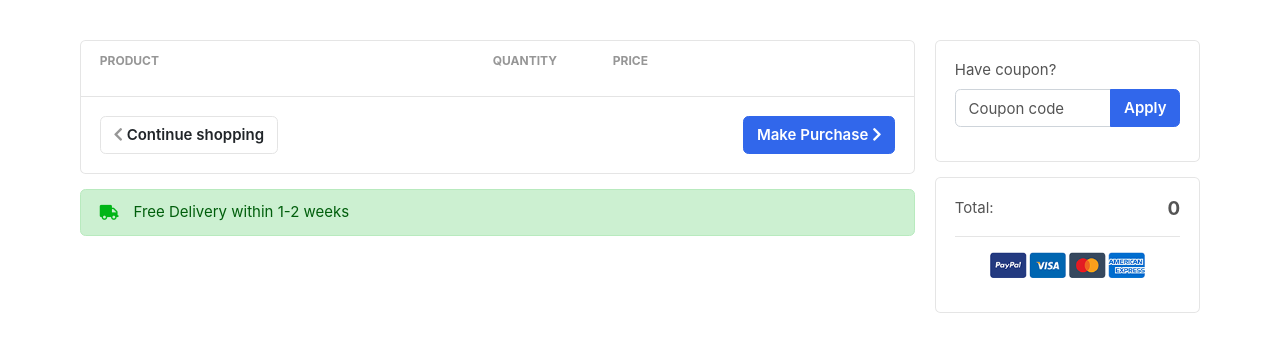
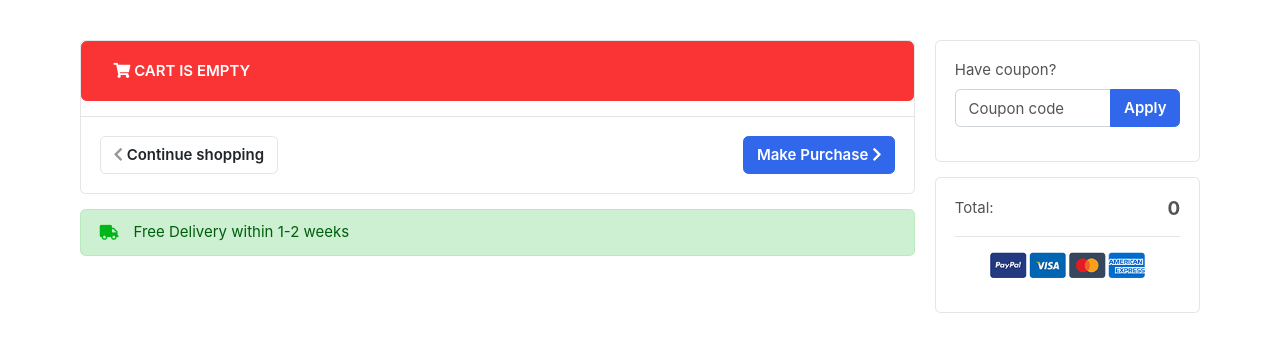
Before and after one commit to Vaibhav2215123/ecomm, a Django app: page /accounts/cart/ in a window 1280 px wide. Shown: the part 117-469 px from the top of the page. Run offline with Django 4.2, Linux system fonts and the light colour scheme; a user stored in the database is signed in; data comes from the database, SQL or seed files in the repository; both versions use the stored data as it was after the commit; lists and menus that the app fills with data are empty; some libraries are stand-ins or nearby versions; some web fonts are replaced.

Commit message:
trial commit

```diff
--- a/templates/accounts/cart.html
+++ b/templates/accounts/cart.html
@@ -6,9 +6,8 @@
         <div class="row">
             <main class="col-md-9">
                 <div class="card">
-
-                    <table class="table table-borderless table-shopping-cart">
-                        <thead class="text-muted">
+                    <table class="table table-borderless table-shopping-cart " width="100%">
+                        <thead class="text-muted" id="cartThead">
                             <tr class="small text-uppercase">
                                 <th scope="col">Product</th>
                                 <th scope="col" width="120">Quantity</th>
@@ -16,28 +15,29 @@
                                 <th scope="col" class="text-right" width="200"> </th>
                             </tr>
                         </thead>
-                        <tbody>
+                        <tbody id="cartTbody">
+                            <tr id="emptyCart" class="col-md btn btn-danger" data-aos="zoom-in">
+                                <td>
+                                    <p><i class="fa fa-shopping-cart"></i> CART IS EMPTY </p>
+                                </td>
+                            </tr>
                             {% for cart_item in cart.cart_items.all %}
-                                {% if '{{request.user.profile.get_cart_count}}' is 0 %}
-                                <tr>Cart is Empty</tr>
-                                {% else %}
                             <tr>
                                 <td>
                                     <figure class="itemside">
-                                            <div class="aside"><img src="/media/{{cart_item.product.product_images.first.image}}"
+                                        <div class="aside"><img
+                                                src="/media/{{cart_item.product.product_images.first.image}}"
                                                 class="img-sm">
                                         </div>
                                         <figcaption class="info">
-                                                <a href="#" class="title text-dark"> {{ cart_item.product.product_description }} </a>
-                                                {% if "{{ cart_item.size_variant }}" is None %}
+                                            <a href="#" class="title text-dark"> {{ cart_item.product_description }} </a>
                                             <p class="text-muted small">{{ cart_item.size_variant.size_name }}</p>
-                                                {% endif %}
                                         </figcaption>
                                     </figure>
                                 </td>
                                 <td>
-                                        <div class="form-control" fdprocessedid="0fv9xl">
-                                            {{request.user.profile.get_cart_count}}
+                                    <div class="btn btn-light w-100" fdprocessedid="0fv9xl">
+                                        {{ request.user.profile.get_cart_count }}
                                     </div>
                                 </td>
                                 <td>
@@ -51,7 +51,6 @@
                                     <a href="{% url 'remove_cart' cart_item.uid %}" class="btn btn-light"> Remove</a>
                                 </td>
                             </tr>
-                                {% endif %}
                             {% endfor %}
                         </tbody>
                     </table>
@@ -111,5 +110,18 @@
 
     </div> <!-- container .//  -->
 </section>
-
+<script>
+    emptyCart = document.getElementById("emptyCart")
+    cartThead = document.getElementById("cartThead")
+    cartTbody = document.getElementById("cartTbody")
+    console.log(cartTbody.childElementCount)
+    if (cartTbody.childElementCount > 1) {
+        emptyCart.style.display = "none";
+    }
+    else {
+        cartThead.style.display = "none";
+        emptyCart.style.display = "flex";
+        emptyCart.classList.add("d-flex ","align-items-center" ,"justify-content-center")
+    }
+</script>
 {% endblock %}
```
Also changed, not shown: templates/product/product.html (+19 -4 lines), db.sqlite3. Lines whose indentation alone changed are shown as unchanged.
